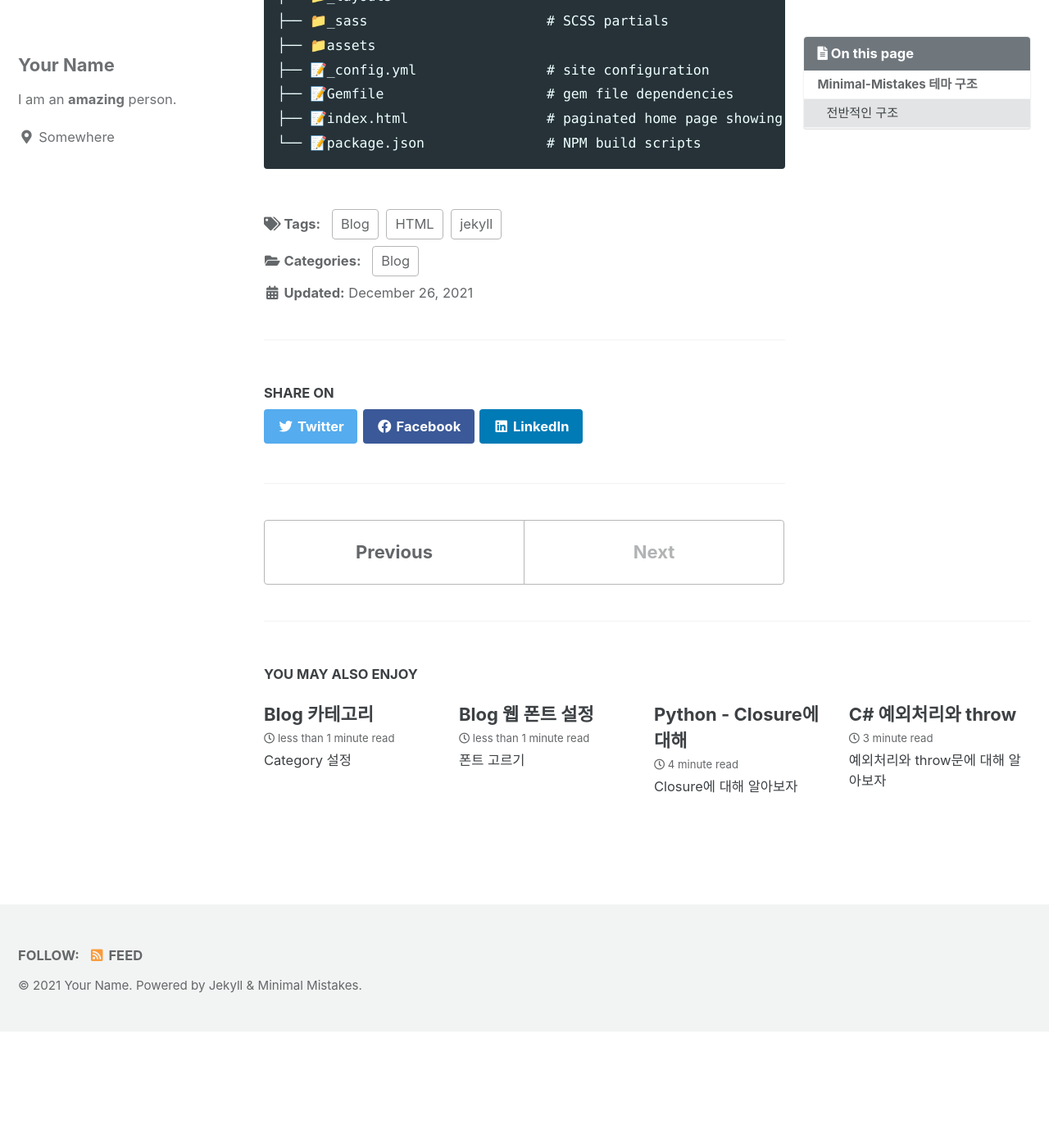
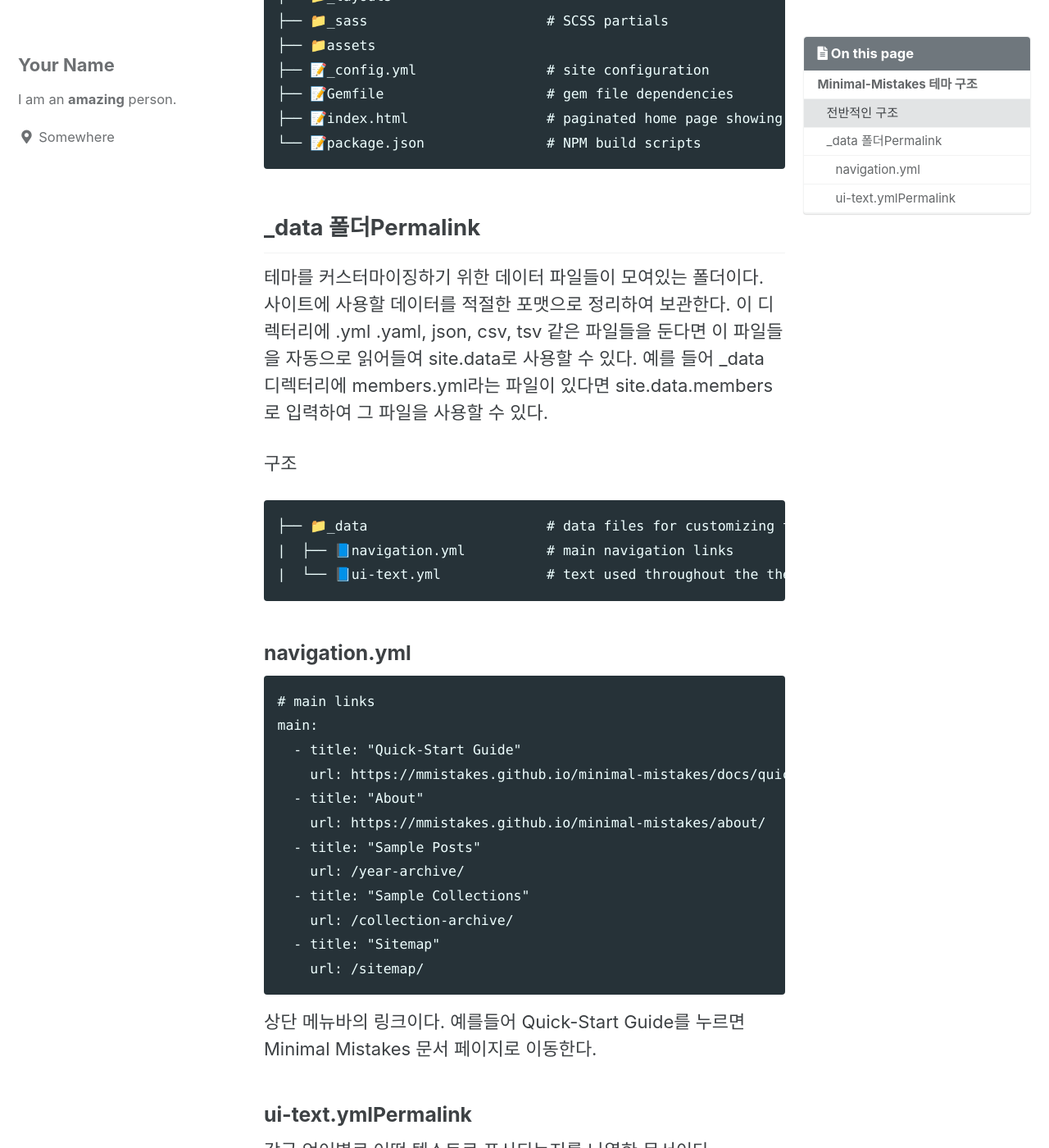
Before and after one commit to jongkyuu/jongkyuu.github.io, a Jekyll site: the page built from _posts/2021-12-21-Blog_Minimal_mistakes_structure.md, in a window 1280 px wide and 1400 px high, scrolled down 643 px. Shown: the whole window at 82% size. Built offline with Jekyll 4.4.1, drawn with Linux system fonts in a browser that asks for light colours; cached includes are drawn as plain includes; before the commit the page ends 1901 px from its top, so only the background shows below that.

````diff
--- a/_posts/2021-12-21-Blog_Minimal_mistakes_structure.md
+++ b/_posts/2021-12-21-Blog_Minimal_mistakes_structure.md
@@ -35,3 +35,38 @@ minimal-mistakes
 ├── 📝index.html                 # paginated home page showing recent posts
 └── 📝package.json               # NPM build scripts
 ```
+
+## \_data 폴더Permalink
+
+테마를 커스터마이징하기 위한 데이터 파일들이 모여있는 폴더이다. 사이트에 사용할 데이터를 적절한 포맷으로 정리하여 보관한다. 이 디렉터리에 .yml .yaml, json, csv, tsv 같은 파일들을 둔다면 이 파일들을 자동으로 읽어들여 site.data로 사용할 수 있다. 예를 들어 \_data 디렉터리에 members.yml라는 파일이 있다면 site.data.members로 입력하여 그 파일을 사용할 수 있다.
+
+구조
+
+```
+├── 📁_data                      # data files for customizing the theme
+|  ├── 📘navigation.yml          # main navigation links
+|  └── 📘ui-text.yml             # text used throughout the theme's UI
+```
+
+### navigation.yml
+
+```
+# main links
+main:
+  - title: "Quick-Start Guide"
+    url: https://mmistakes.github.io/minimal-mistakes/docs/quick-start-guide/
+  - title: "About"
+    url: https://mmistakes.github.io/minimal-mistakes/about/
+  - title: "Sample Posts"
+    url: /year-archive/
+  - title: "Sample Collections"
+    url: /collection-archive/
+  - title: "Sitemap"
+    url: /sitemap/
+```
+
+상단 메뉴바의 링크이다. 예를들어 Quick-Start Guide를 누르면 Minimal Mistakes 문서 페이지로 이동한다.
+
+### ui-text.ymlPermalink
+
+각국 언어별로 어떤 텍스트로 표시되는지를 나열한 문서이다.
````
